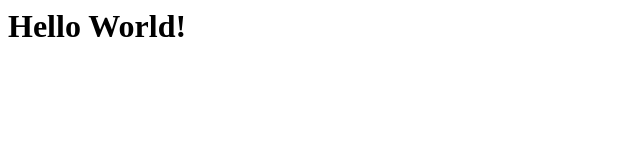
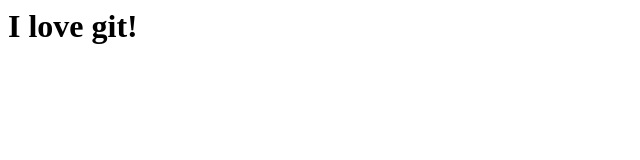
Before and after one commit to Hungchenyu0926/git-tutorial, a plain HTML site: page index.html in a window 1280 px wide. Shown: the whole page, without its empty margins (0-640 px from the left). Drawn offline with Linux system fonts and the light colour scheme.

Commit message:
修改文字hello world 為I love git

```diff
--- a/index.html
+++ b/index.html
@@ -1 +1 @@
-<h1>Hello World!</h1>
+<h1>I love git!</h1>
```
